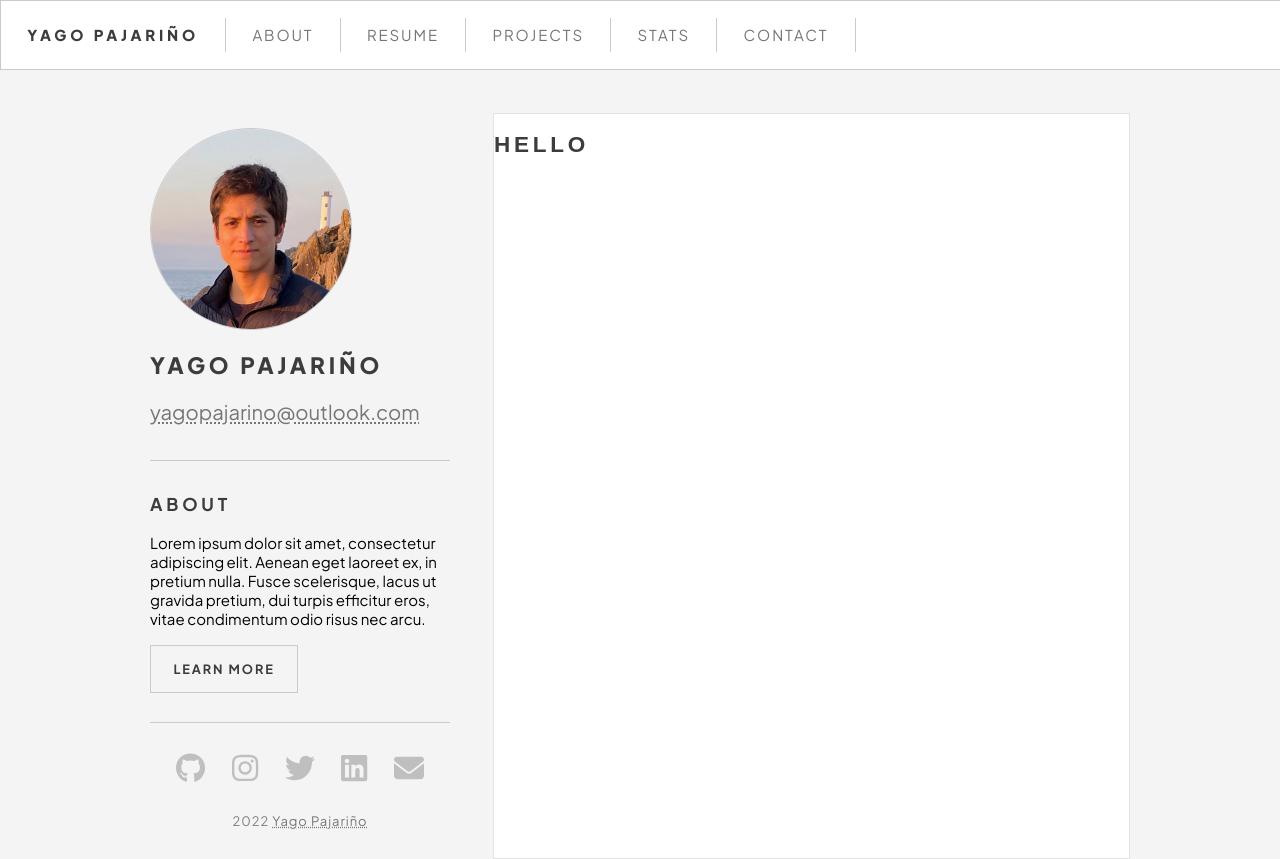
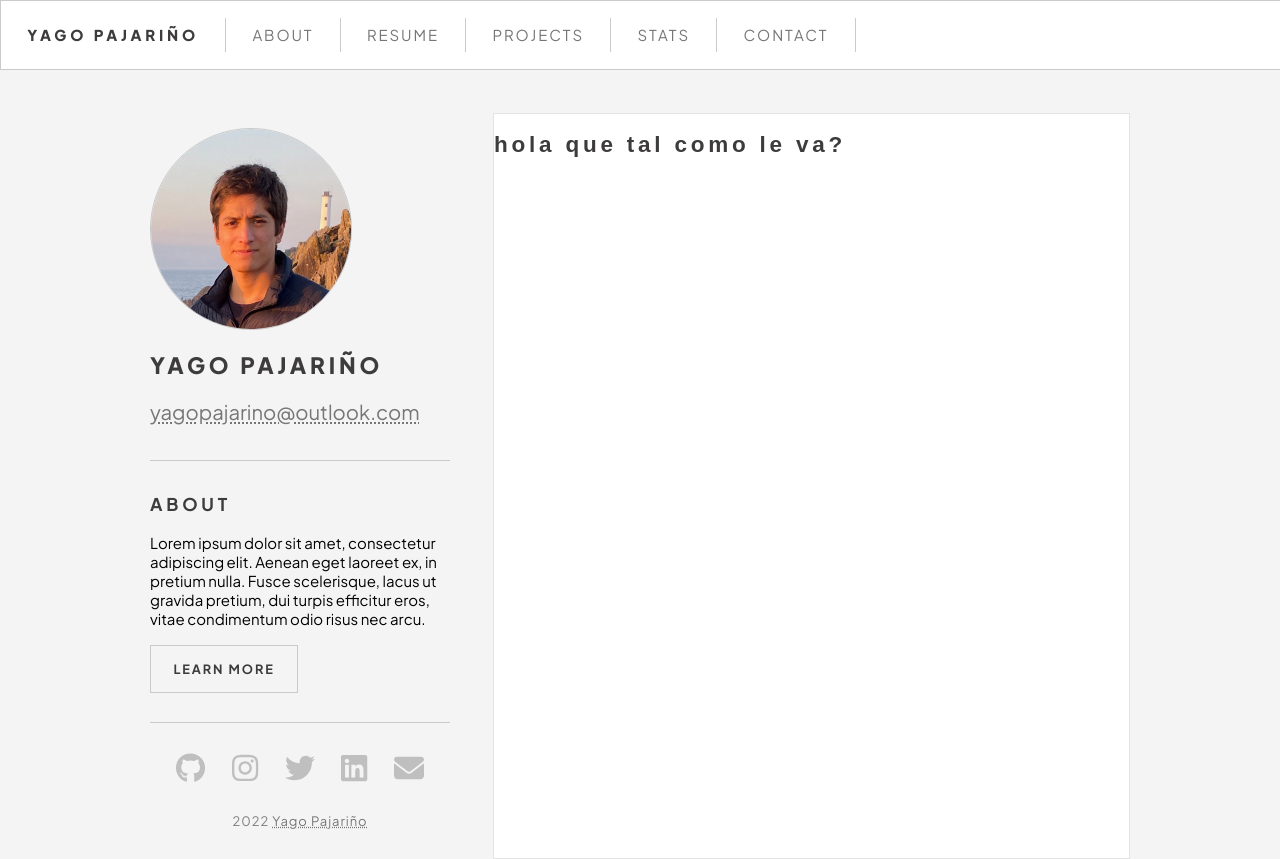
Before and after one commit to yagopajarino/resume, a React (Create React App) app: page / in a window 1280 px wide. Built offline with nearby package versions, Linux system fonts and the light colour scheme.

Commit message:
Adds typing writer effect

```diff
--- a/src/components/welcomeSection.js
+++ b/src/components/welcomeSection.js
@@ -1,7 +1,27 @@
+import { useState, useEffect } from "react";
+import typing from "../templates/typing";
+
 export default function WelcomeSection() {
+  const [texto, setTexto] = useState("");
+
+  useEffect(() => {
+    let i = 0;
+    let s = "hola que tal como le va?";
+
+    const intervalo = setInterval(() => {
+      if (i < s.length - 1) {
+        setTexto(s.slice(0, i + 1));
+        i++;
+      } else {
+        setTexto(s);
+        clearInterval(intervalo);
+      }
+    }, 100);
+  }, []);
+
   return (
     <div className="welcomeSection">
-      <h1>HELLO</h1>
+      <h1>{texto}</h1>
     </div>
   );
 }
```
